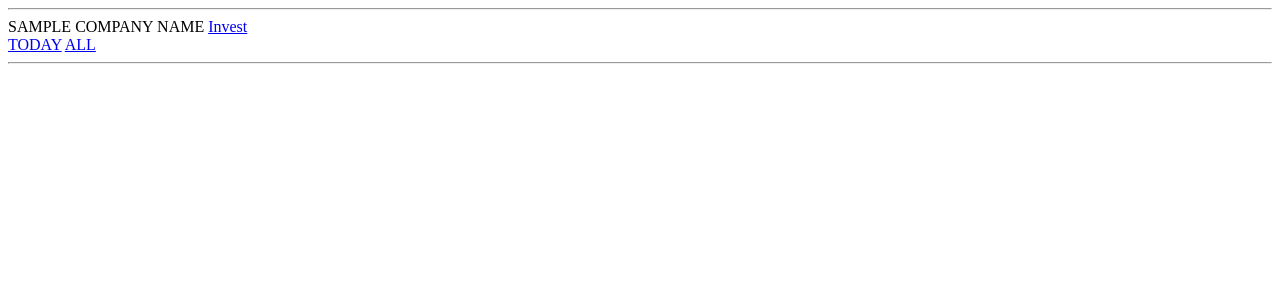
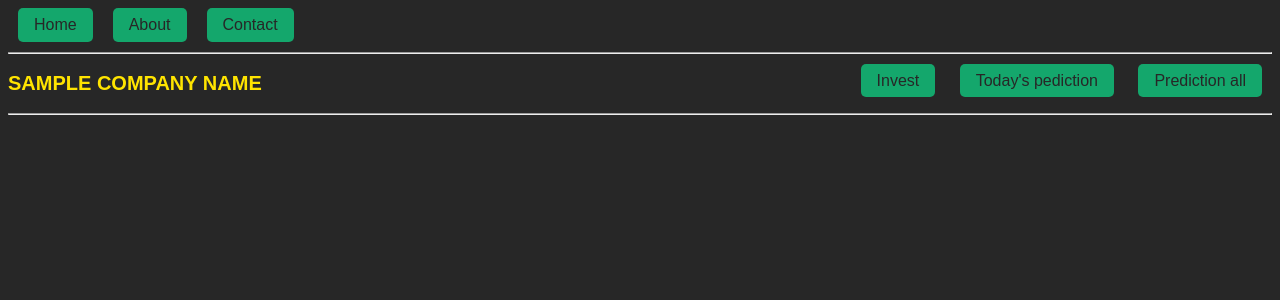
Before and after one commit to AbhishekPowar/8th_sem_project, a Django app: template invester/stockme/templates/index.html in a window 1280 px wide. Shown: the top 300 px of the page. Run offline with Django 3.2, Linux system fonts and the light colour scheme; the template is opened without the code that fills it: most values are stand-ins (such as "Sample title", 1, 10 or a date in 2020); parts of the project's set-up code (start-up, migrations or seed data) failed here and were passed over.

Commit message:
added assests

```diff
--- a/invester/invester/settings.py
+++ b/invester/invester/settings.py
@@ -117,5 +117,8 @@ USE_TZ = True
 
 # Static files (CSS, JavaScript, Images)
 # https://docs.djangoproject.com/en/3.0/howto/static-files/
+STATICFILES_DIRS = [
+    os.path.join(BASE_DIR, "static"),
 
+]
 STATIC_URL = '/static/'
--- a/invester/requirements.txt
+++ b/invester/requirements.txt
@@ -1,4 +1,3 @@
-
 Cython==0.29.15
 Django==3.0.3
 ipython==7.13.0
--- /dev/null
+++ b/invester/static/style.css
@@ -0,0 +1,58 @@
+a{
+text-decoration : none;
+color:#14a76c;
+
+}
+
+body {
+  background-color: #272727;
+  font-family:  Charcoal, sans-serif;
+
+}
+
+.companyname ,h2{
+  font-size: 20px;
+  font-weight: bold;
+  font-family:  Charcoal, sans-serif;
+
+color:#FFe400;
+}
+
+.links{
+float:right
+}
+
+.links a{
+padding : 8px 16px;
+margin-left : 10px;
+margin-right : 10px;
+background-color: #14a76c;
+color : #272727;
+border-radius: 5px;
+}
+
+.block{
+padding-top: 10px;
+padding-bottom: 10px
+}
+h4{
+    color:#14a76c;
+
+}
+#navbar a{
+    float : left;
+    padding : 8px 16px;
+    color : #272727;
+    background-color: #14a76c;
+    margin-left : 10px;
+margin-right : 10px;
+border-radius: 5px;
+
+
+
+
+
+
+
+
+}
--- /dev/null
+++ b/invester/stockme/templates/base.html
@@ -0,0 +1,16 @@
+{%load static%}
+<!DOCTYPE html>
+<html lang="en">
+<head>
+    <meta charset="UTF-8">
+    <title>Title</title>
+    <link rel="stylesheet" href="{% static "style.css" %}">
+</head>
+<body>
+    {%include 'navbar.html'%}
+    <br>
+    {% block content %}
+
+    {% endblock %}
+</body>
+</html>
--- a/invester/stockme/templates/index.html
+++ b/invester/stockme/templates/index.html
@@ -1,18 +1,18 @@
-<!DOCTYPE html>
-<html lang="en">
-<head>
-    <meta charset="UTF-8">
-    <title>HOME</title>
-</head>
-<body>
+{% extends 'base.html' %}
+{% block content %}
+
     <hr>
+
     {% for name in company_names %}
-       {{name|upper}}
-       <a href='http://127.0.0.1:8000/invest?name={{name|lower}}'>Invest</a>
-       <br>
-       <a href='http://127.0.0.1:8000/data?name={{name|lower}}'>TODAY</a>
-       <a href='http://127.0.0.1:8000/predict?name={{name|lower}}'>ALL</a>
+       <div class="block">
+        <span class ='companyname'> {{name|upper}}</span>
+        <div class="links">
+
+            <a href='http://127.0.0.1:8000/invest?name={{name|lower}}'>Invest</a>
+           <a href='http://127.0.0.1:8000/today?name={{name|lower}}'>Today's pediction</a>
+           <a href='http://127.0.0.1:8000/predict?name={{name|lower}}'>Prediction all</a>
+        </div>
+       </div>
         <hr>
     {% endfor %}
-</body>
-</html>
+{% endblock %}
--- /dev/null
+++ b/invester/stockme/templates/navbar.html
@@ -0,0 +1,6 @@
+<div id="navbar">
+    <a href="home">Home</a>
+<a href="#">About</a>
+<a href="#">Contact</a>
+</div>
+<br>
--- a/invester/stockme/urls.py
+++ b/invester/stockme/urls.py
@@ -20,7 +20,8 @@ from . import views
 urlpatterns = [
 
     path('',views.index),
-    path('data', views.actual_data),
+    path('home',views.index),
+    path('today', views.today),
     path('invest',views.invest),
     path('predict',views.predict)
 ]
```
Also changed, not shown: invester/stockme/stock.py (+7 -4 lines), invester/stockme/templates/invest.html (+7 -11 lines), invester/stockme/templates/prediction.html (+3 -10 lines), invester/stockme/templates/today.html (renamed from invester/stockme/templates/compare.html, +14 -14 lines), invester/stockme/views.py (+11 -7 lines), 4 other files.
